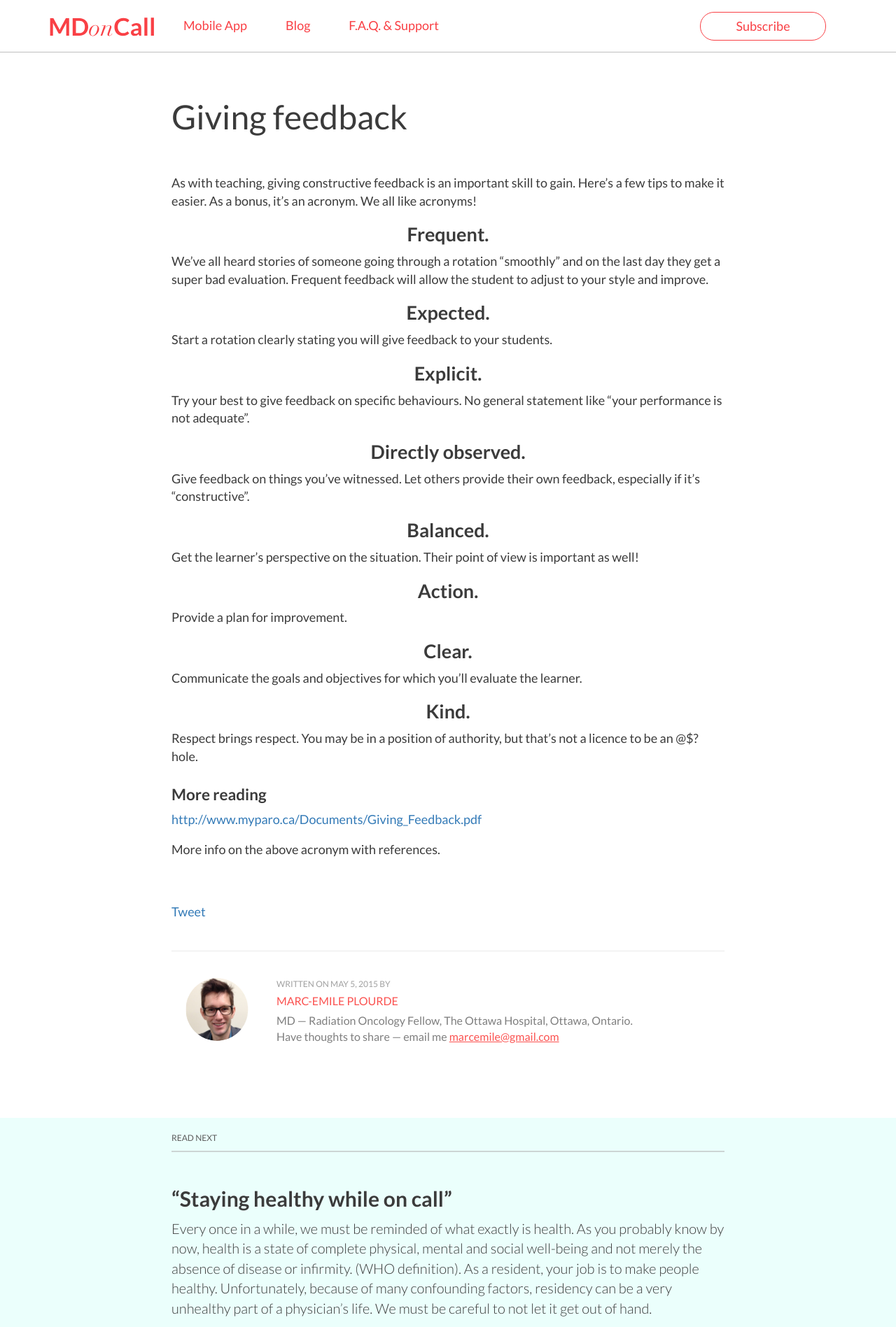
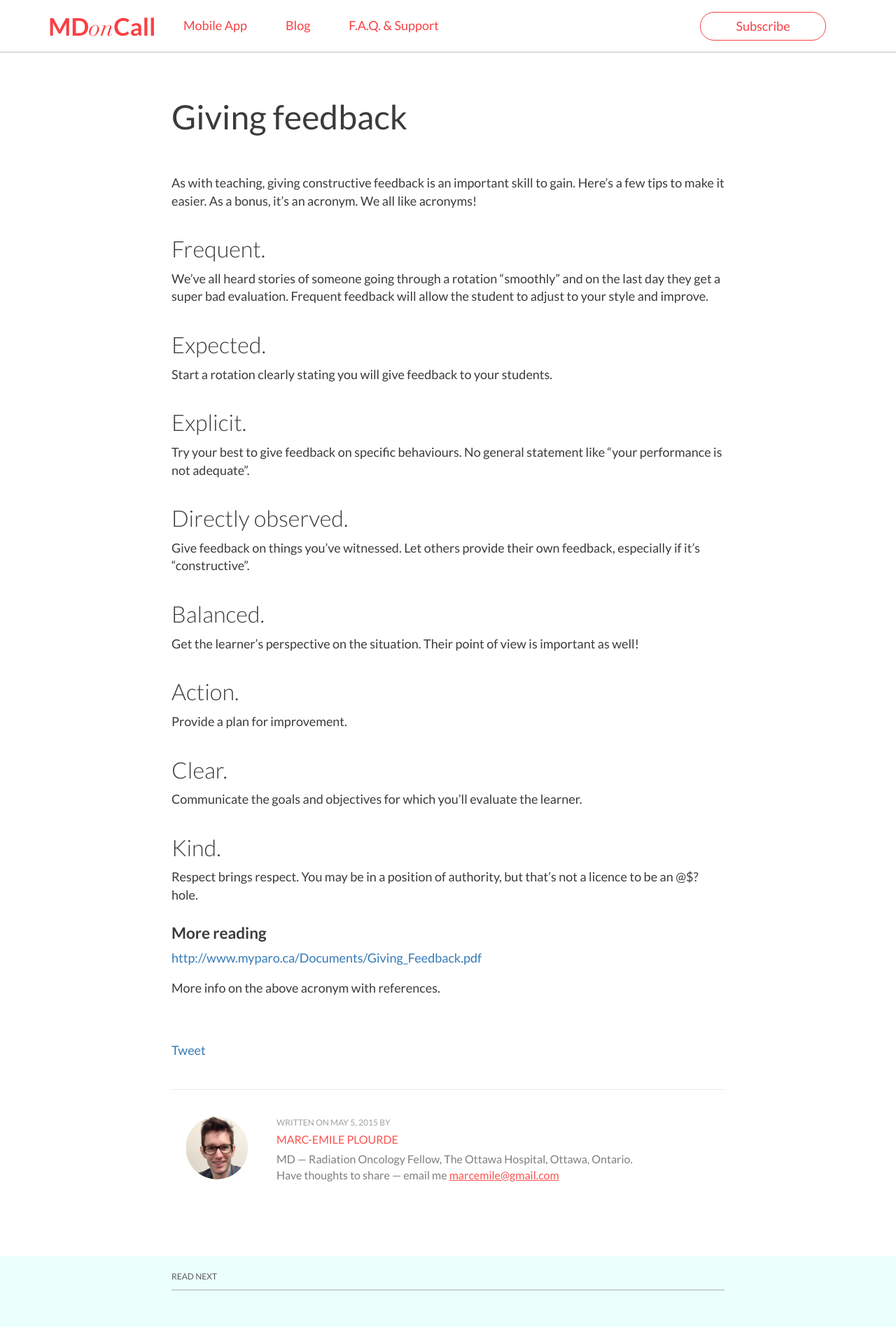
Before and after one commit to Messil/messil.github.io, a Jekyll site: the page built from _posts/2015-05-05-giving-feedback.markdown, in a window 1280 px wide. Shown: the top 1897 px of the page at 70% size. Built offline with Jekyll 4.4.1, drawn with Linux system fonts in a browser that asks for light colours; comment, search, counter and statistics services are not loaded.

Commit message:
Blog CSS update

```diff
--- a/_sass/markdown.scss
+++ b/_sass/markdown.scss
@@ -21,8 +21,11 @@ html, body {
   }
 
   h2 {
-      margin-top: 1rem;
-      font-size: 1.5rem;
+      text-align: left;
+      margin-top: 2rem;
+      font-size: 1.8rem;
+      font-weight: 300;
+
   }
 
   h3 {
```
